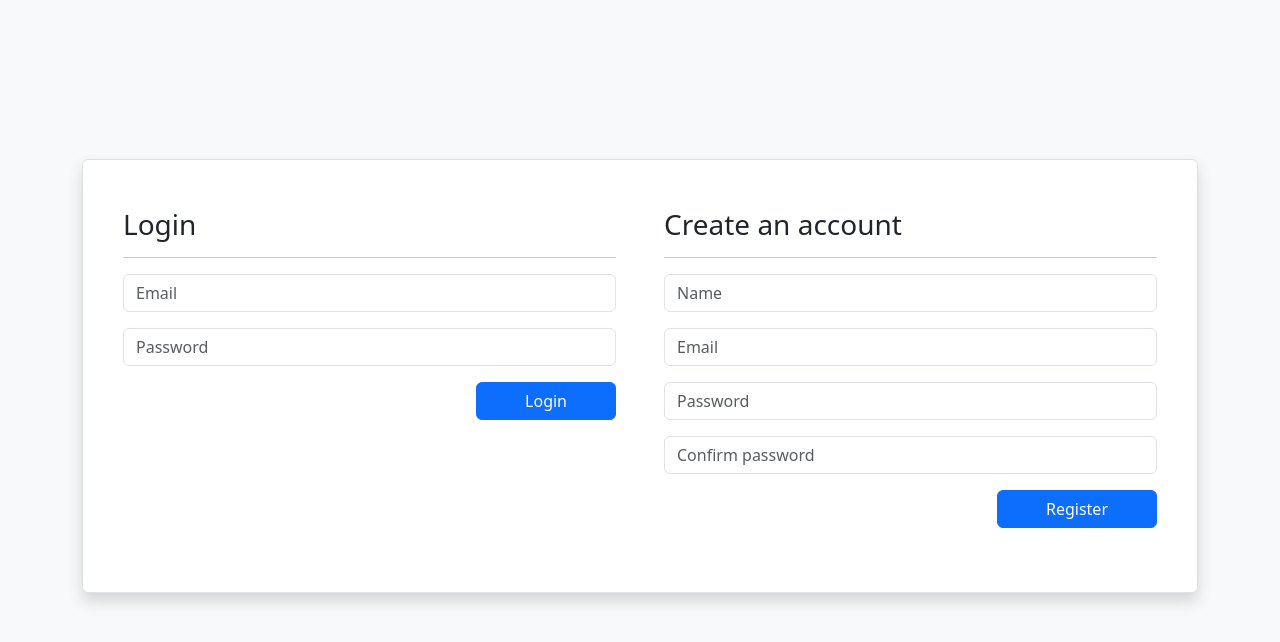
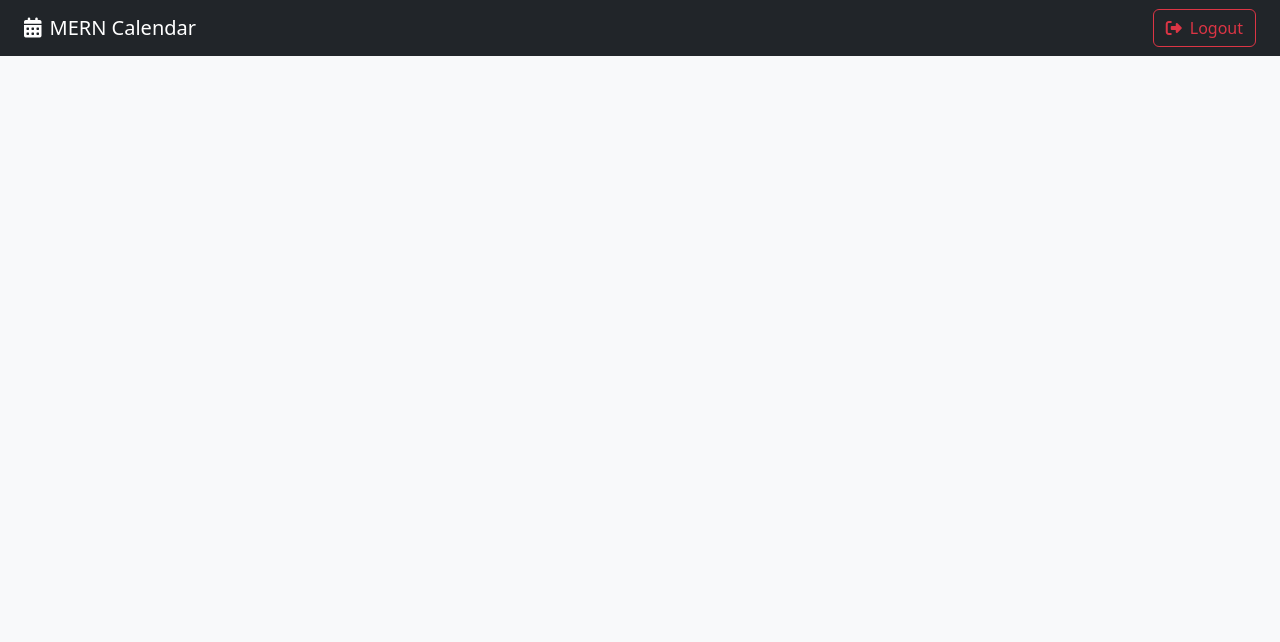
Before and after one commit to jpin730/mern-calendar-frontend, a React (Vite) app: page / in a window 1280 px wide. Before the commit this address led to /auth/login. Shown: the top 642 px of the page. Built offline with nearby package versions, Linux system fonts and the light colour scheme.

Commit message:
style: :lipstick: add nav bar component

```diff
--- a/index.html
+++ b/index.html
@@ -16,6 +16,13 @@
       integrity="sha384-geWF76RCwLtnZ8qwWowPQNguL3RmwHVBC9FhGdlKrxdiJJigb/j/68SIy3Te4Bkz"
       crossorigin="anonymous"
     ></script>
+    <link
+      rel="stylesheet"
+      href="https://cdnjs.cloudflare.com/ajax/libs/font-awesome/6.4.0/css/all.min.css"
+      integrity="sha512-iecdLmaskl7CVkqkXNQ/ZH/XLlvWZOJyj7Yy7tcenmpD1ypASozpmT/E0iPtmFIB46ZmdtAc9eNBvH0H/ZpiBw=="
+      crossorigin="anonymous"
+      referrerpolicy="no-referrer"
+    />
   </head>
   <body class="bg-light">
     <div id="root"></div>
--- /dev/null
+++ b/src/calendar/components/Navbar.jsx
@@ -0,0 +1,15 @@
+export const Navbar = () => {
+  return (
+    <div className="navbar navbar-dark bg-dark mb-4 px-4">
+      <span className="navbar-brand">
+        <i className="fas fa-calendar-alt me-2"></i>
+        MERN Calendar
+      </span>
+
+      <button className="btn btn-outline-danger">
+        <i className="fas fa-sign-out-alt me-2"></i>
+        <span>Logout</span>
+      </button>
+    </div>
+  );
+};
--- a/src/calendar/pages/CalendarPage.jsx
+++ b/src/calendar/pages/CalendarPage.jsx
@@ -1,3 +1,5 @@
+import { Navbar } from "../components/Navbar";
+
 export const CalendarPage = () => {
-  return <div>CalendarPage</div>;
+  return <Navbar />;
 };
--- a/src/router/AppRouter.jsx
+++ b/src/router/AppRouter.jsx
@@ -4,16 +4,21 @@ import { AUTH_STATUS, LoginPage } from "../auth";
 import { CalendarPage } from "../calendar";
 
 export const AppRouter = () => {
-  const authStatus = AUTH_STATUS.notAuthenticated;
+  const authStatus = AUTH_STATUS.authenticated;
+  const isAuthenticated = authStatus === AUTH_STATUS.authenticated;
+
   return (
     <Routes>
-      {authStatus === AUTH_STATUS.notAuthenticated ? (
+      {isAuthenticated ? (
+        <Route path="/" element={<CalendarPage />} />
+      ) : (
         <Route path="/auth/login" element={<LoginPage />} />
-      ) : (
-        <Route path="/" element={<CalendarPage />} />
       )}
 
-      <Route path="/*" element={<Navigate to="/auth/login" />} />
+      <Route
+        path="/*"
+        element={<Navigate to={isAuthenticated ? "/" : "/auth/login"} />}
+      />
     </Routes>
   );
 };
```
